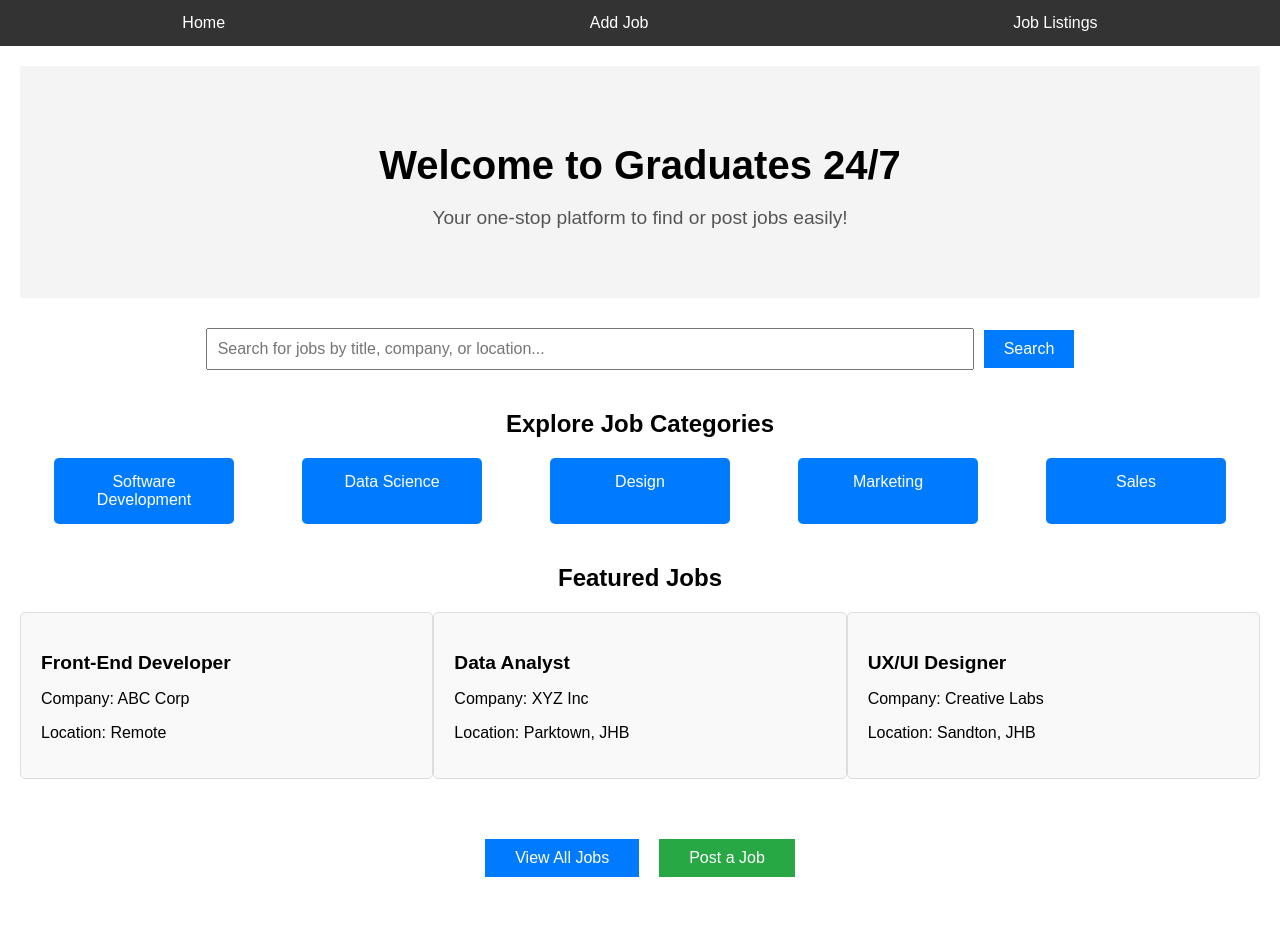
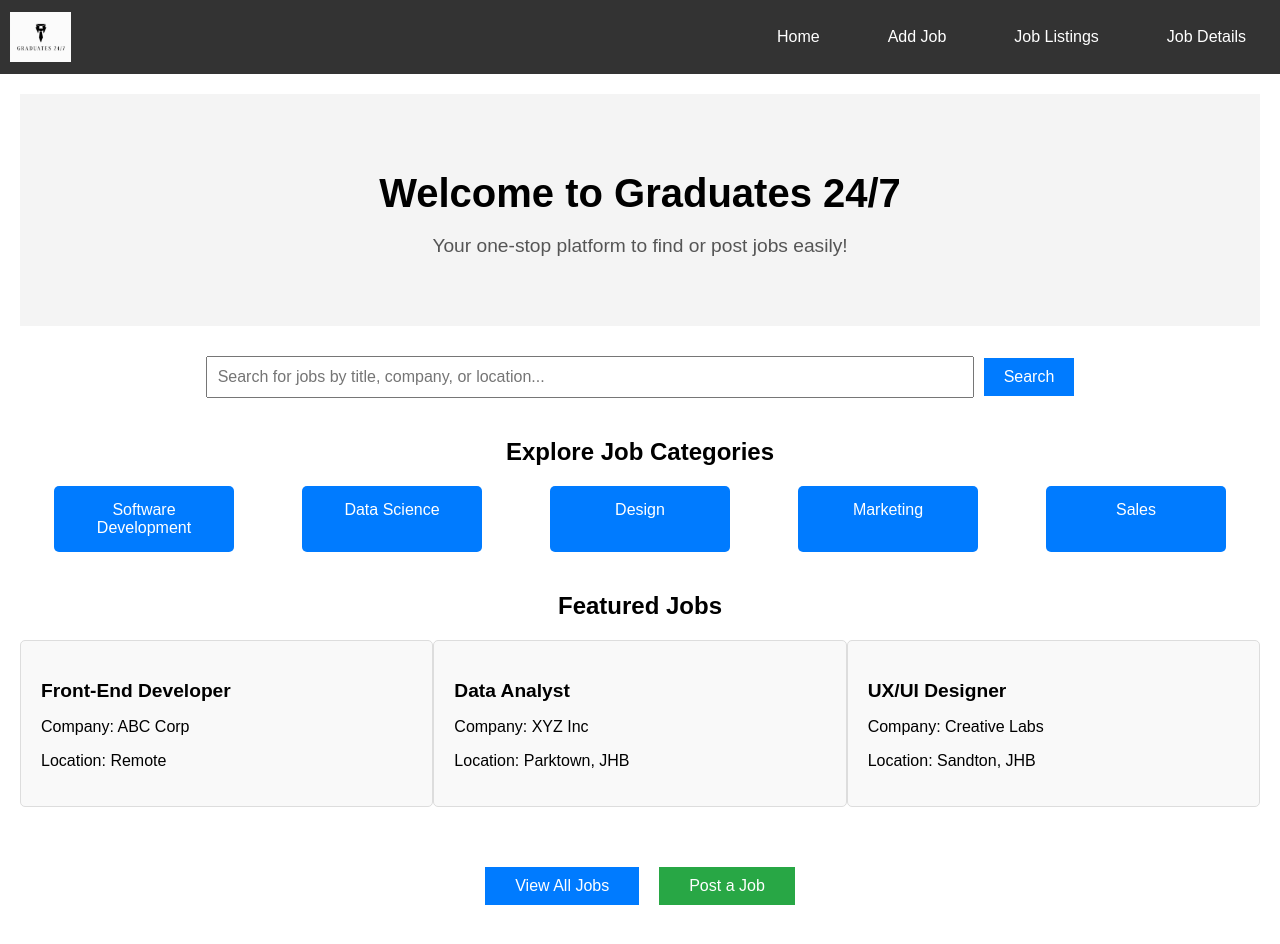
Before and after one commit to Neigh1/job-listing-frontend, a React (Create React App) app: page / in a window 1280 px wide. Shown: the top 944 px of the page. Built offline with nearby package versions, Linux system fonts and the light colour scheme.

Commit message:
added the logo on the page

```diff
--- a/src/App.css
+++ b/src/App.css
@@ -33,3 +33,45 @@
   background-color: #575757;
   color: white;
 }
+/* Logo styling */
+.logo-container {
+  display: inline-block;
+  padding: 10px;
+}
+
+.logo {
+  height: 50px;  /* Adjust the size as needed */
+  width: auto;
+  vertical-align: middle;
+}
+
+/* Navigation Bar */
+.navbar {
+  background-color: #333;
+  overflow: hidden;
+  display: flex;
+  justify-content: space-between;
+  align-items: center;
+}
+
+.navbar ul {
+  list-style-type: none;
+  margin: 0;
+  padding: 0;
+  display: flex;
+}
+
+.navbar ul li {
+  display: inline;
+  padding: 14px;
+}
+
+.navbar ul li a {
+  color: white;
+  text-decoration: none;
+}
+
+.navbar ul li a:hover {
+  background-color: #575757;
+  color: white;
+}
--- a/src/App.js
+++ b/src/App.js
@@ -5,6 +5,7 @@
 import JobListPage from './components/JobListPage';
 import JobDetailsPage from './components/JobDetailsPage';
 import './App.css'; // Import your global styles
+import logo from './Images/Screenshot 2024-10-03 154214.png'; //
 
 function App() {
   return (
@@ -12,10 +13,15 @@
       <div className="app">
         {/* Navigation Bar */}
         <nav className="navbar">
+          {/* Logo */}
+          <div className="logo-container">
+            <img src={logo} alt="Company Logo" className="logo" />
+          </div>
           <ul>
             <li><Link to="/">Home</Link></li>
             <li><Link to="/add-job">Add Job</Link></li>
             <li><Link to="/job-list">Job Listings</Link></li>
+            <li><Link to="/job-details">Job Details</Link></li>
           </ul>
         </nav>
 
```
Also changed, not shown: src/Images/Screenshot 2024-10-03 154214.png (added).
